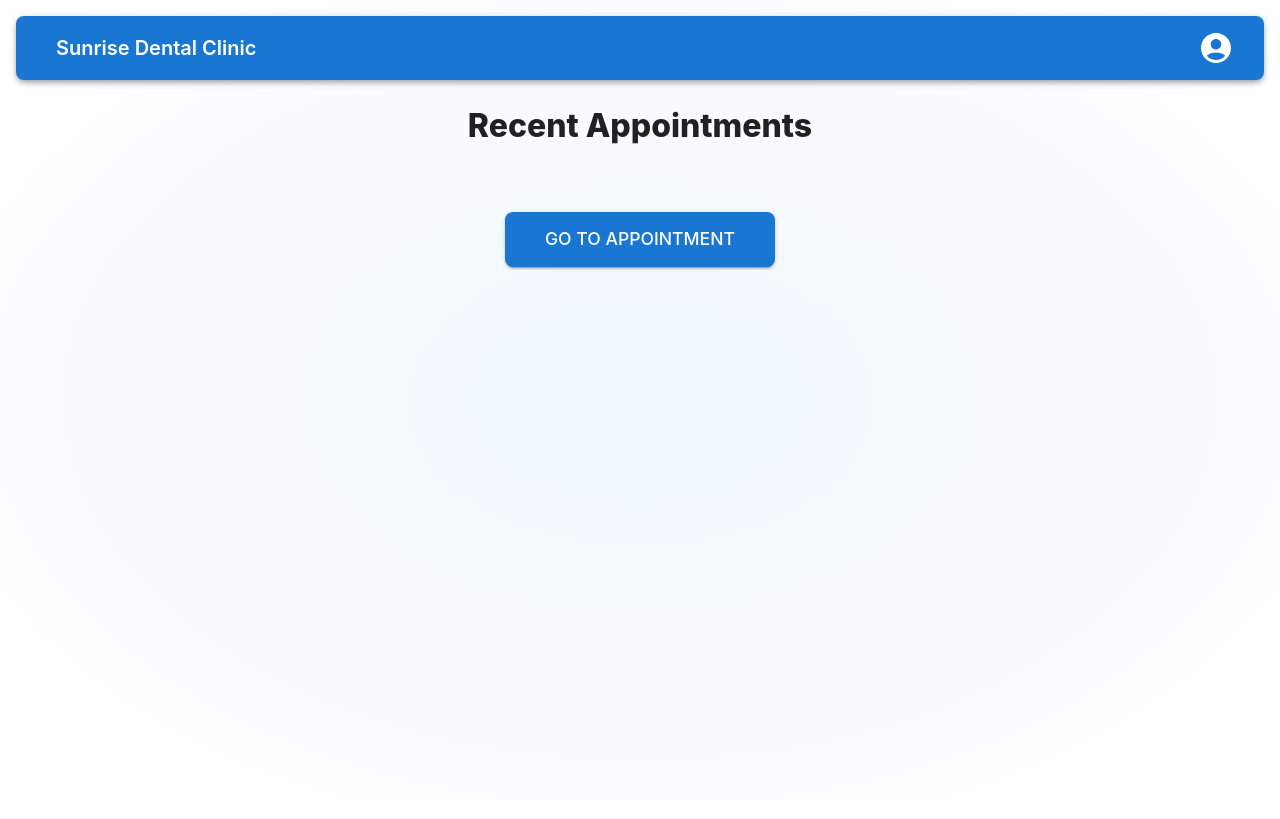
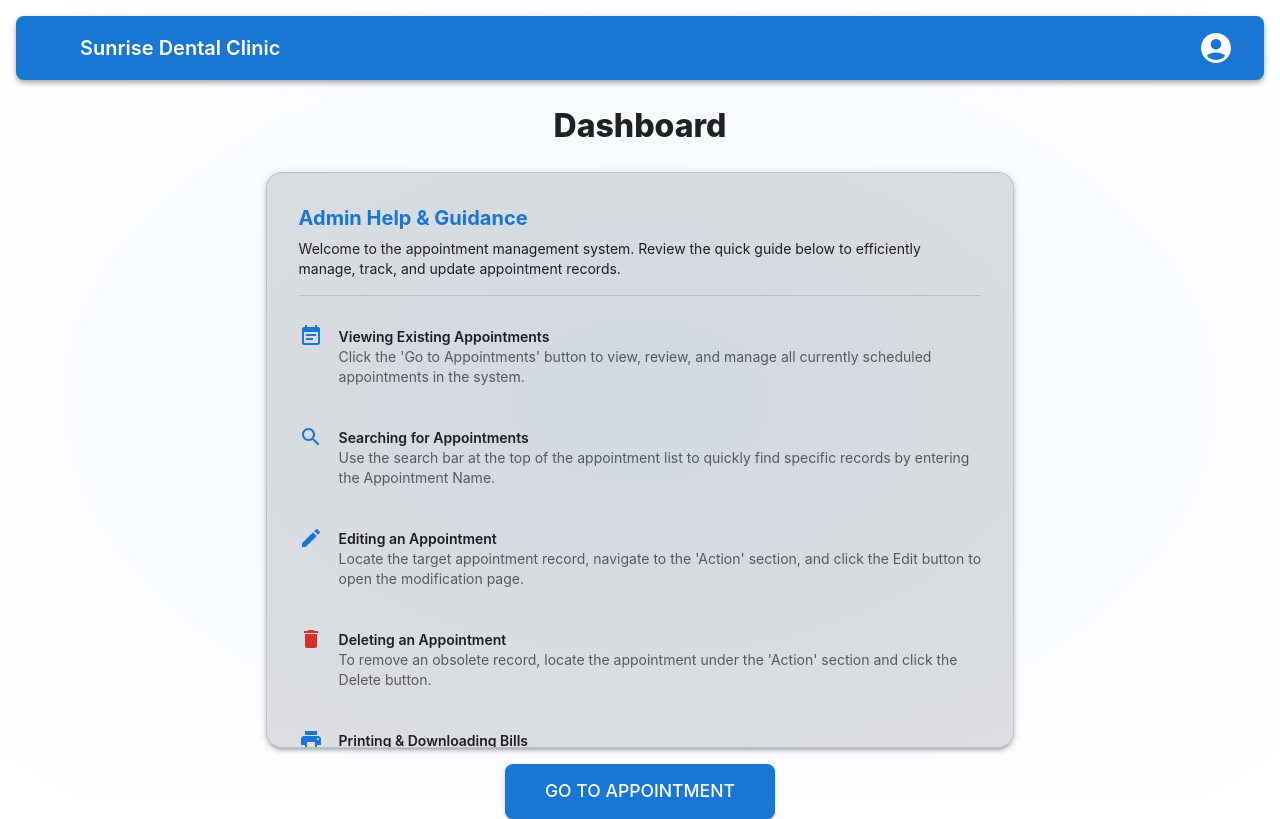
Before and after one commit to UDJayasumana/sunrise-dental-clinic-frontend, a Next.js app: page / in a window 1280 px wide. Built offline with nearby package versions, Linux system fonts and the light colour scheme; no server answers; what @mui/material-nextjs would draw is missing.

Commit message:
Add Help guidance

```diff
--- a/app/(auth)/sign-in/page.tsx
+++ b/app/(auth)/sign-in/page.tsx
@@ -15,7 +15,7 @@ import {
 } from '@mui/material';
 import apiServer from '@/lib/api/client/api-server';
 import { AUTH_ENDPOINTS } from '@/lib/endpoints';
-import { SitemarkIcon } from '@/components/icons/custom-Icons';
+import { SunriseIcon } from '@/components/icons/custom-Icons';
 import { Card } from "@/components/common/card";
 
 
@@ -45,7 +45,7 @@ const SignInPage = () => {
 
   return (
     <Card variant="outlined">
-        <SitemarkIcon />
+        <SunriseIcon />
         <Typography
         component="h1"
         variant="h4"
--- a/app/(auth)/sign-up/page.tsx
+++ b/app/(auth)/sign-up/page.tsx
@@ -12,7 +12,7 @@ import {
   Typography } from '@mui/material';
 import apiServer from '@/lib/api/client/api-server';
 import { AUTH_ENDPOINTS } from '@/lib/endpoints';
-import { SitemarkIcon } from '@/components/icons/custom-Icons';
+import { SunriseIcon } from '@/components/icons/custom-Icons';
 import { Card } from "@/components/common/card";
 import { useRouter } from 'next/navigation';
 
@@ -56,7 +56,7 @@ const SignupPage = () => {
 
   return (
     <Card variant="outlined">
-      <SitemarkIcon />
+      <SunriseIcon />
       <Typography
         component="h1"
         variant="h4"
--- a/app/page.tsx
+++ b/app/page.tsx
@@ -1,6 +1,7 @@
 "use client";
 
 
+import HelpPanel from "@/components/common/help-panel";
 import AppointmentButton from "@/components/controls/appointment-button";
 import { Box, Button, Typography } from "@mui/material";
 import { useRouter } from "next/navigation";
@@ -32,11 +33,15 @@ export default function HomePage() {
             fontWeight: 800,
           }}
         >
-          Recent Appointments
+          Dashboard
         </Typography>
       </Box>
 
-
+      <Box
+        sx={{ display: "flex", alignItems: "center", justifyContent: "center" }}
+      >
+        <HelpPanel />
+      </Box>
       <Box
         sx={{ display: "flex", alignItems: "center", justifyContent: "center" }}
       >
@@ -45,7 +50,7 @@ export default function HomePage() {
           sx={{
             width: { xs: 210, sm: 240, md: 270 },
             height: { xs: 55, sm: 55, md: 55 },
-            mt: 5,
+            mt: 2,
             fontSize: { xs: "0.9rem", sm: "1rem", md: "1.1rem" },
           }}
           onClick={handleAppointmentClick}
--- a/components/appointments/appointment-panel-row.tsx
+++ b/components/appointments/appointment-panel-row.tsx
@@ -59,7 +59,7 @@ import {
               <Edit />
             </IconButton>
             <IconButton color="primary" onClick={() => onDeleteAppointment(row.appoNum)}>
-              <Delete />
+              <Delete color="error" />
             </IconButton>
           </TableCell>
         </TableRow>
--- /dev/null
+++ b/components/common/help-panel.tsx
@@ -0,0 +1,132 @@
+import theme from '@/lib/theme/theme'
+import {
+  Box,
+  Paper,
+  Typography,
+  List,
+  ListItem,
+  ListItemIcon,
+  ListItemText,
+  Divider
+} from '@mui/material'
+import {
+  EventNote as EventIcon,
+  Search as SearchIcon,
+  Edit as EditIcon,
+  Delete as DeleteIcon,
+  Print as PrintIcon,
+  Home as HomeIcon
+} from '@mui/icons-material'
+import React from 'react'
+import { SunriseIcon } from '../icons/custom-Icons'
+
+const HelpPanel = () => {
+  return (
+    <Paper
+      elevation={3}
+      sx={{
+        display: "flex",
+        flexDirection: "column",
+        padding: 4,
+        background: theme.palette.background.paper, // Changed to standard paper background for readability
+        backgroundColor: theme.palette.action.focus,
+        width: { xs: "90%", sm: "75%", md: "60%" },
+        height: { xs: "70vh", sm: "65vh", md: "72vh" },
+        borderRadius: 2,
+        border: "1px solid",
+        borderColor: "divider",
+        overflowX: "hidden",
+        overflowY: "auto",
+      }}
+    >
+      <Box sx={{ width: "100%" }}>
+        <Typography
+          variant="h5" component="h2"
+          gutterBottom color="primary"
+          sx={{ fontWeight: "bold" }}
+          >
+          Admin Help & Guidance
+        </Typography>
+        <Typography
+          variant="body2"
+          color="text.secondary"
+          sx={{ mb: 2 }}>
+          Welcome to the appointment management system. Review the quick guide below to efficiently manage, track, and update appointment records.
+        </Typography>
+
+        <Divider sx={{ my: 2 }} />
+
+        <List disablePadding>
+          {/* 1. View Appointments */}
+          <ListItem sx={{ px: 0, alignItems: 'flex-start' }}>
+            <ListItemIcon sx={{ minWidth: 40, mt: 0.5 }}>
+              <EventIcon color="primary" />
+            </ListItemIcon>
+            <ListItemText
+              primary={<Typography sx={{ fontWeight: 600 }}>Viewing Existing Appointments</Typography>}
+              secondary="Click the 'Go to Appointments' button to view, review, and manage all currently scheduled appointments in the system."
+            />
+          </ListItem>
+
+          {/* 2. Search Appointments */}
+          <ListItem sx={{ px: 0, alignItems: 'flex-start', mt: 1.5 }}>
+            <ListItemIcon sx={{ minWidth: 40, mt: 0.5 }}>
+              <SearchIcon color="primary" />
+            </ListItemIcon>
+            <ListItemText
+              primary={<Typography sx={{ fontWeight: 600 }}>Searching for Appointments</Typography>}
+              secondary="Use the search bar at the top of the appointment list to quickly find specific records by entering the Appointment Name."
+            />
+          </ListItem>
+
+          {/* 3. Edit Appointment */}
+          <ListItem sx={{ px: 0, alignItems: 'flex-start', mt: 1.5 }}>
+            <ListItemIcon sx={{ minWidth: 40, mt: 0.5 }}>
+              <EditIcon color="primary" />
+            </ListItemIcon>
+            <ListItemText
+              primary={<Typography sx={{ fontWeight: 600 }}>Editing an Appointment</Typography>}
+              secondary="Locate the target appointment record, navigate to the 'Action' section, and click the Edit button to open the modification page."
+            />
+          </ListItem>
+
+          {/* 4. Delete Appointment */}
+          <ListItem sx={{ px: 0, alignItems: 'flex-start', mt: 1.5 }}>
+            <ListItemIcon sx={{ minWidth: 40, mt: 0.5 }}>
+              <DeleteIcon color="error" />
+            </ListItemIcon>
+            <ListItemText
+              primary={<Typography sx={{ fontWeight: 600 }}>Deleting an Appointment</Typography>}
+              secondary="To remove an obsolete record, locate the appointment under the 'Action' section and click the Delete button."
+            />
+          </ListItem>
+
+          {/* 5. Print/Download Bill */}
+          <ListItem sx={{ px: 0, alignItems: 'flex-start', mt: 1.5 }}>
+            <ListItemIcon sx={{ minWidth: 40, mt: 0.5 }}>
+              <PrintIcon color="primary" />
+            </ListItemIcon>
+            <ListItemText
+              primary={<Typography sx={{ fontWeight: 600 }}>Printing & Downloading Bills</Typography>}
+              secondary="Click the print button found in the 'Action' section of an appointment record to open the Edit Bill page, where you can easily print or download your billing documents."
+            />
+          </ListItem>
+
+          {/* 6. Return to Home Page */}
+          <ListItem sx={{ px: 0, alignItems: 'flex-start', mt: 1.5 }}>
+            <ListItemIcon sx={{ minWidth: 40, mt: 0.5 }}>
+              <SunriseIcon color="primary" />
+              {/* <HomeIcon color="primary" /> */}
+            </ListItemIcon>
+            <ListItemText
+              primary={<Typography sx={{ fontWeight: 600 }}>Returning to Home Page</Typography>}
+              secondary="If you want to come back to the home page at any time, click the top left Sunrise logo."
+            />
+          </ListItem>
+        </List>
+      </Box>
+    </Paper>
+  )
+}
+
+export default HelpPanel
--- a/components/common/responsive-app-bar.tsx
+++ b/components/common/responsive-app-bar.tsx
@@ -7,6 +7,8 @@ import { useAuthStore } from '@/lib/store/authStore';
 import { AppBar, Box, Container, IconButton, Menu, MenuItem, Toolbar, Typography } from '@mui/material';
 import React, { useCallback, useEffect, useState } from 'react'
 import { useUserStore } from '@/lib/store/userStore';
+import { SunriseIcon } from '../icons/custom-Icons';
+import { useRouter } from 'next/navigation';
 
 interface ResponsiveAppBarProps {
     children: React.ReactNode;
@@ -18,6 +20,8 @@ const ResponsiveAppBar:React.FC<ResponsiveAppBarProps> = ({children}) => {
   const { user, fetchUserById } = useUserStore();
 
   const [anchorEl, setAnchorEl] = useState(null);
+
+  const route = useRouter();
 
   //Memoized mouse event handlers
   const handleMenu = useCallback((event: React.MouseEvent<HTMLElement>) => {
@@ -32,6 +36,10 @@ const ResponsiveAppBar:React.FC<ResponsiveAppBarProps> = ({children}) => {
     handleClose();
     apiServer.get(AUTH_ENDPOINTS.auth.logout);
   }, [handleClose]);
+
+  const handleHome = () =>{
+    route.push("/");
+  }
 
 
   //Memorize user details fetch handler
@@ -52,26 +60,60 @@ const ResponsiveAppBar:React.FC<ResponsiveAppBarProps> = ({children}) => {
       >
  <Container maxWidth="xl">
           <Toolbar disableGutters>
-            {/* Desktop Logo */}
+            {/* Desktop Logo & Title Wrapper */}
+            <Box sx={{ ml: 2, display: { xs: "none", md: "flex" }, alignItems: "center", gap: 1.5 }}>
+              <IconButton
+                  color="inherit" aria-label="Sunrise Dental Clinic Home" edge="start" sx={{ p: 0 }}
+                  onClick={handleHome}
+                >
+                <SunriseIcon color="primary" />
+              </IconButton>
               <Typography
                 variant="h5"
                 noWrap
                 component="div"
-              sx={{ ml: 2, display: { xs: "none", md: "flex" } }}
+                onClick={handleHome}
+                sx={{
+                  display: { xs: "none", md: "flex" },
+                  cursor: 'pointer',
+                  transition: 'color 0.2s ease-in-out',
+                  '&:hover': {
+                    color: 'primary.main',
+                  }
+                }}
               >
                 Sunrise Dental Clinic
               </Typography>
 
-            {/* Mobile Logo */}
+            </Box>
+
+            {/* Mobile Logo & Title Wrapper */}
+            <Box sx={{ ml: 2, display: { xs: "flex", md: "none" }, alignItems: "center", gap: 1, flexGrow: 1 }}>
+              <IconButton
+                  color="inherit" aria-label="Sunrise Dental Clinic Home" edge="start" sx={{ p: 0 }}
+                  onClick={handleHome}
+                >
+                <SunriseIcon color="primary" />
+              </IconButton>
               <Typography
                 variant="h6"
-              fontSize={12}
                 noWrap
                 component="div"
-              sx={{ ml: 2, flexGrow: 1, display: { xs: "flex", md: "none" } }}
+                onClick={handleHome}
+                sx={{
+                  ml: 2,
+                  flexGrow: 1,
+                  display: { xs: "flex", md: "none" },
+                  cursor: 'pointer',
+                  transition: 'color 0.2s ease-in-out',
+                  '&:hover': {
+                    color: 'primary.main',
+                  }
+                }}
               >
                 Sunrise Dental Clinic
               </Typography>
+            </Box>
 
             {/* Spacer (Desktop only) */}
             <Box sx={{ flexGrow: 1, display: { xs: "none", md: "block" } }} />
--- a/components/icons/custom-Icons.tsx
+++ b/components/icons/custom-Icons.tsx
@@ -1,4 +1,4 @@
-import SvgIcon from '@mui/material/SvgIcon';
+import SvgIcon, { SvgIconProps } from '@mui/material/SvgIcon';
 
 export function SitemarkIcon() {
   return (
@@ -117,3 +117,20 @@ export function GoogleIcon() {
     </SvgIcon>
   );
 }
+
+  export function SunriseIcon(props: SvgIconProps){
+    return(
+      <SvgIcon {...props}>
+        <svg
+          xmlns="http://www.w3.org/2000/svg"
+          viewBox="0 0 24 24"
+          width="32"
+          height="32"
+          fill="currentColor"
+          style={{ display: 'block' }}
+        >
+          <path d="M12 2C9.5 2 7.5 3.5 6.8 6.2C5.7 6.6 4.5 7.6 4.1 9C3.5 11 4.2 13.5 5.8 15.2C6.6 16 7 17.1 7 18.3V20C7 21.1 7.9 22 9 22H15C16.1 22 17 21.1 17 20V18.3C17 17.1 17.4 16 18.2 15.2C19.8 13.5 20.5 11 19.9 9C19.5 7.6 18.3 6.6 17.2 6.2C16.5 3.5 14.5 2 12 2M12 4C13.4 4 14.6 5.1 15 6.5C14.4 6.8 13.7 7 13 7.1V5.1C12.7 5 12.3 5 12 5C11.7 5 11.3 5 11 5.1V7.1C10.3 7 9.6 6.8 9 6.5C9.4 5.1 10.6 4 12 4M9 9.1C10 9.4 11 9.5 12 9.5S14 9.4 15 9.1C16.1 9.4 17 10.6 17.3 11.8C17.7 13.2 17.2 15 15.9 16.3C15.2 17 14.9 17.8 14.9 18.7V20H9.1V18.7C9.1 17.8 8.8 17 8.1 16.3C6.8 15 6.3 13.2 6.7 11.8C7 10.6 7.9 9.4 9 9.1Z" />
+        </svg>
+      </SvgIcon>
+    )
+  }
```
Also changed, not shown: components/appointments/create-appointment-panel.tsx (+26 -4 lines), components/appointments/edit-appointment-panel.tsx (+27 -3 lines). Lines whose indentation alone changed are shown as unchanged.
